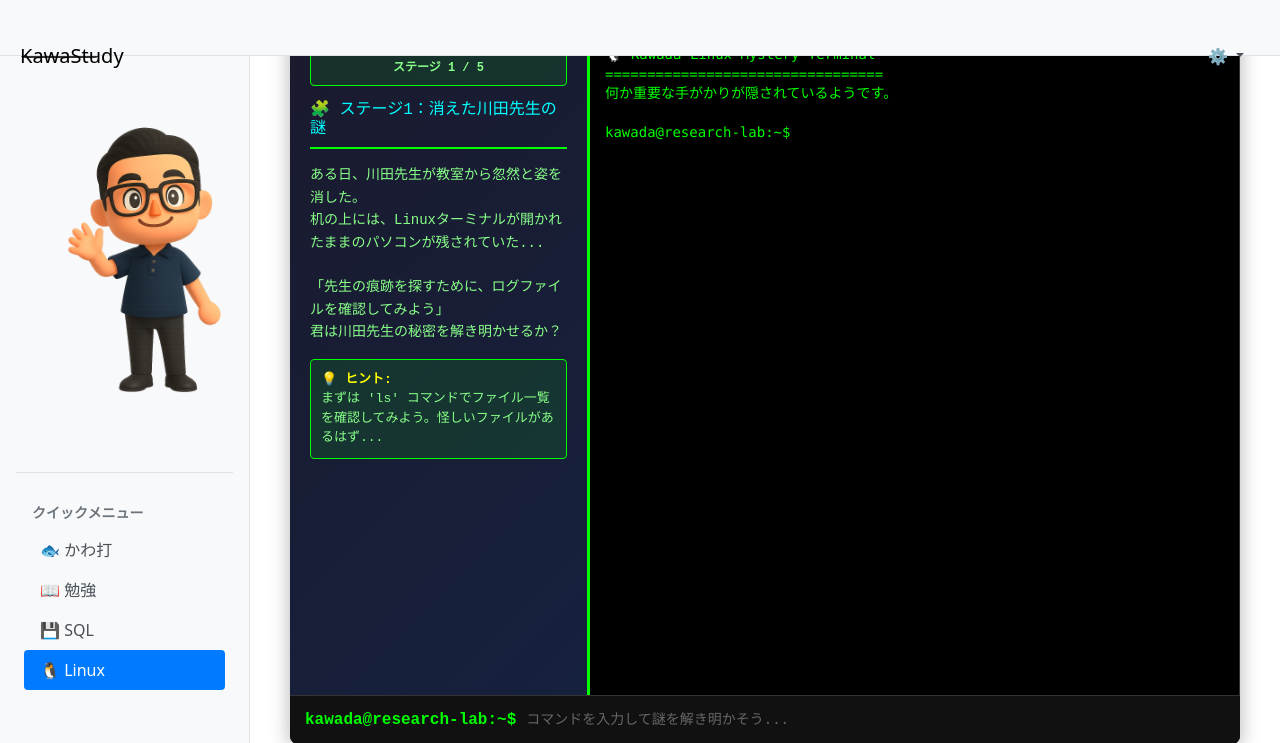
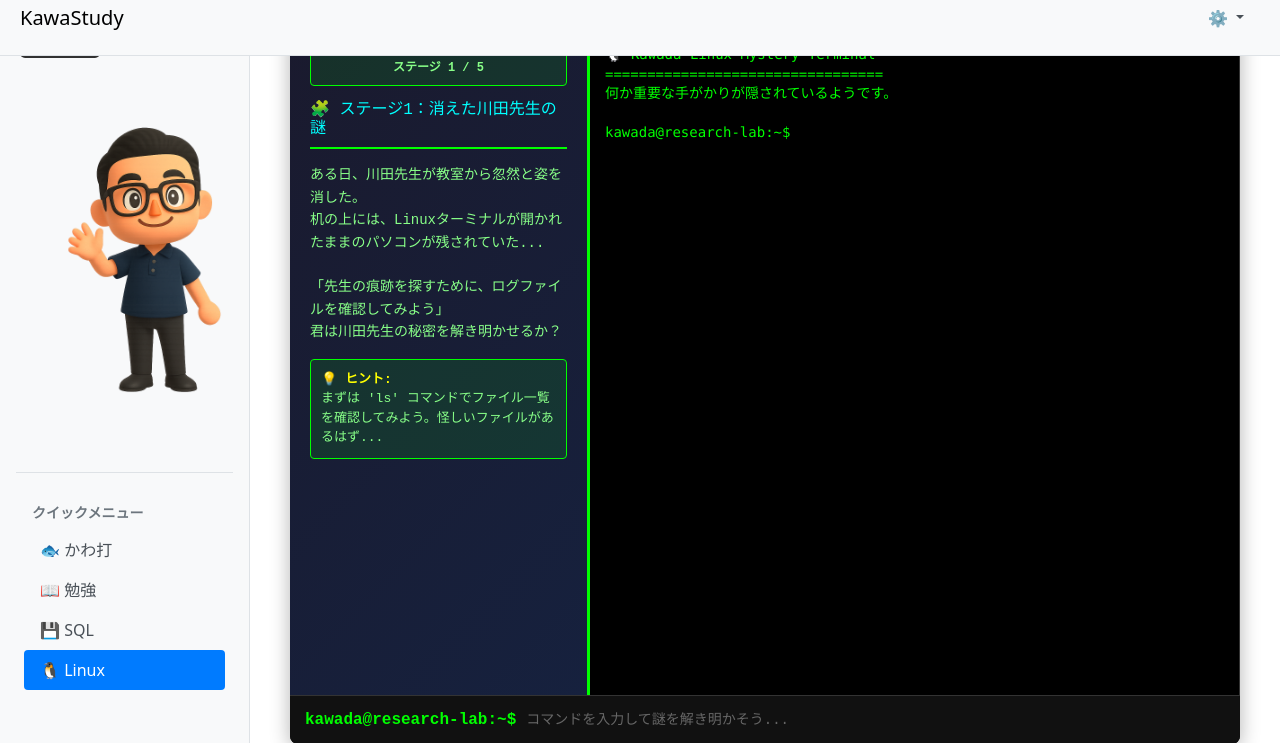
Before and after one commit to itsme03up/kawastudy, a Django app: page /linux/ in a window 1280 px wide. Shown: the top 743 px of the page. Run offline with Django 4.2, Linux system fonts and the light colour scheme.

Commit message:
fix: Remove padding-top from navbar container for improved layout

```diff
--- a/apps/linuxfun/templates/linuxfun/linux_command_line.html
+++ b/apps/linuxfun/templates/linuxfun/linux_command_line.html
@@ -180,6 +180,10 @@
     box-sizing: border-box;
 }
 
+.navbar .container-fluid {
+    padding-top: 0 !important;
+}
+
 .back-btn {
     position: fixed;
     top: 20px;
```
